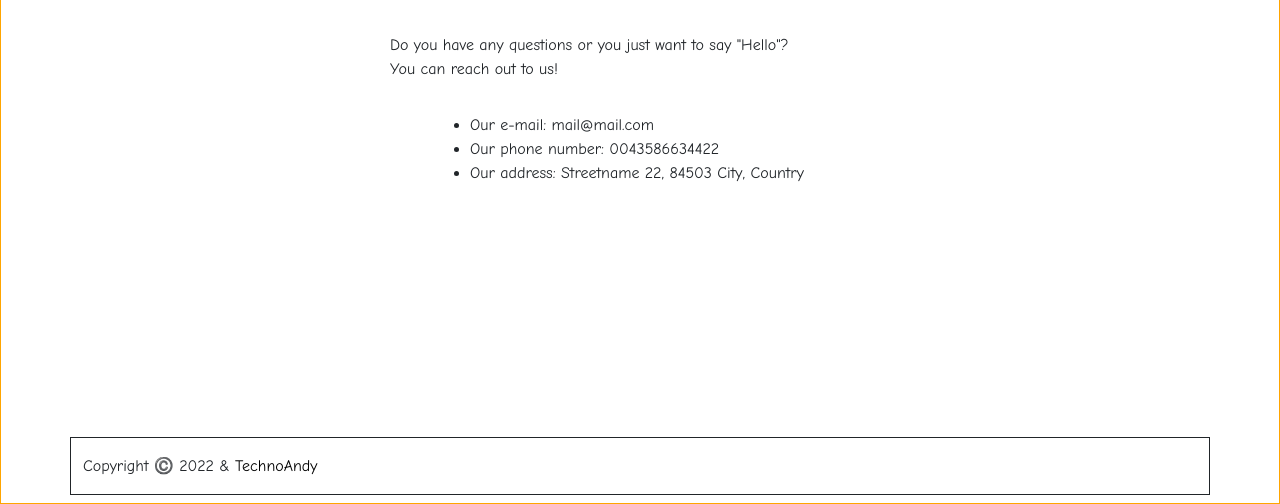
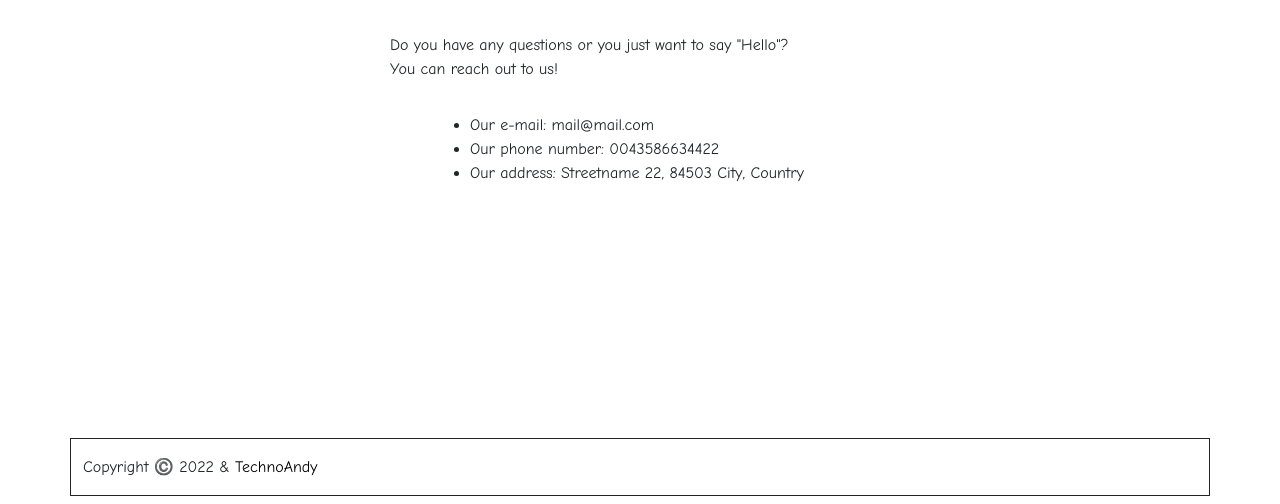
Before and after one commit to TechnoAndy/Awesome-books, a website: page index.html in a window 1280 px wide. Shown: the part 296-800 px from the top of the page. Drawn offline with nearby package versions, Linux system fonts and the light colour scheme.

Commit message:
Remove border from body element

```diff
--- a/style.css
+++ b/style.css
@@ -10,7 +10,6 @@ body {
   flex-direction: column;
   justify-content: space-between;
   height: 100vh;
-  border: 1px solid orange;
 }
 
 html {
```
